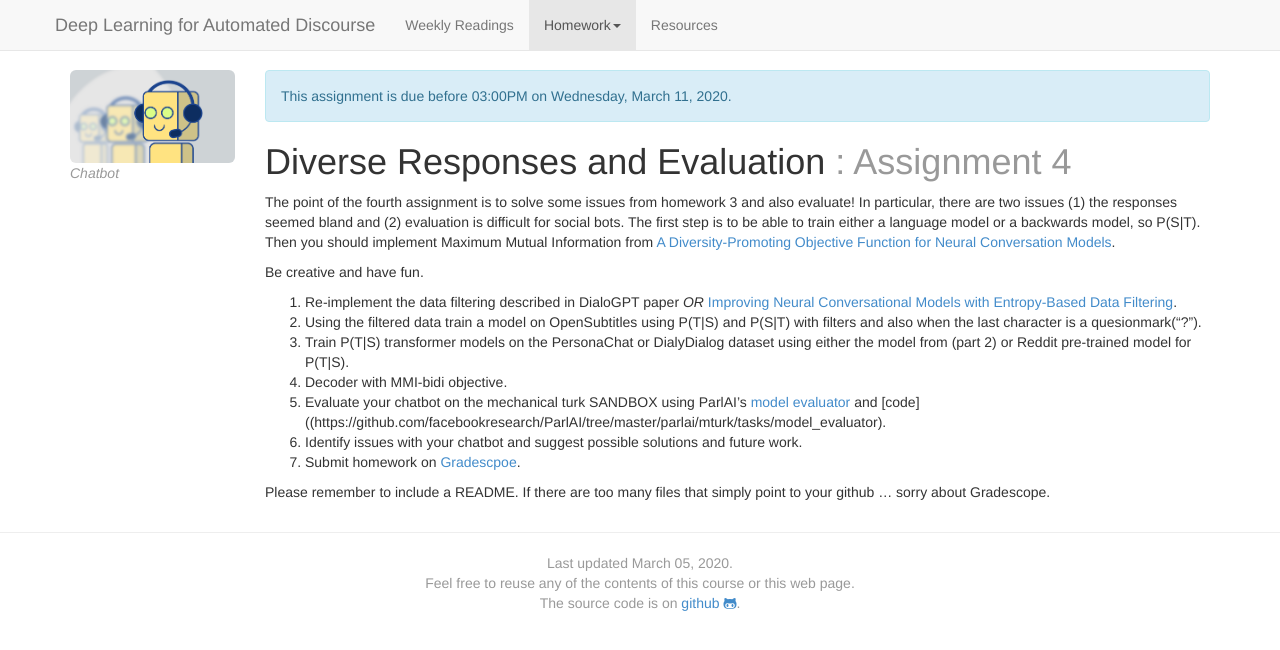
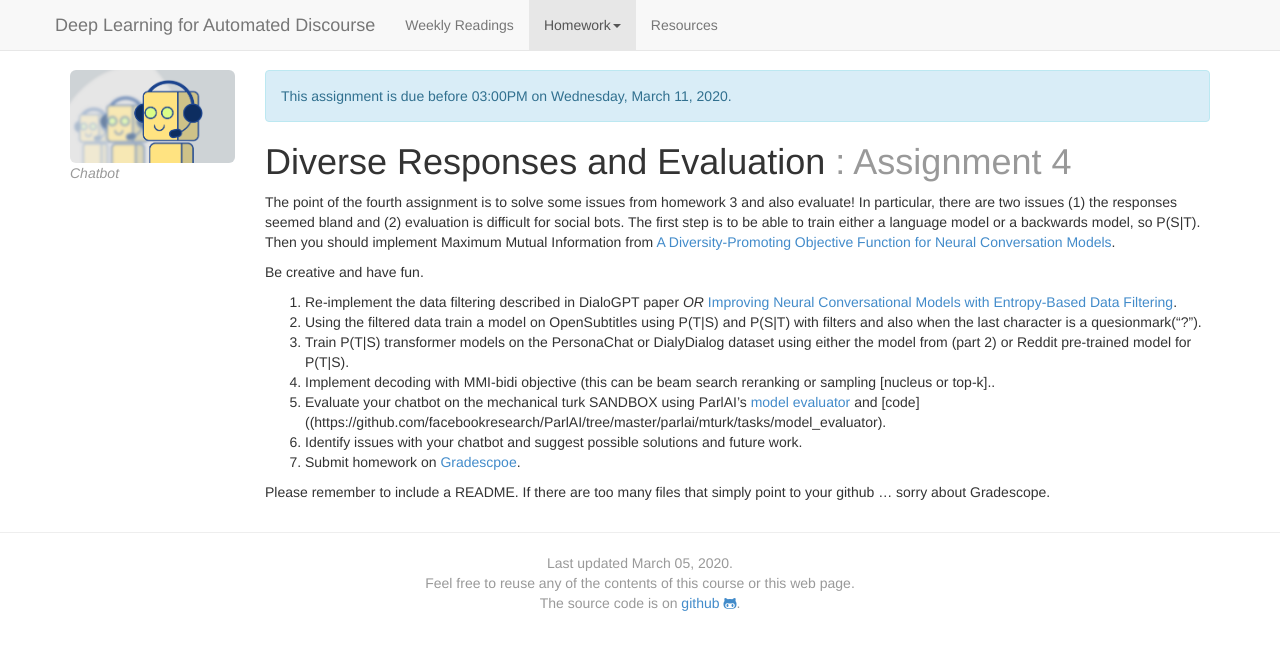
Before and after one commit to dialog-systems-class/dialog-systems-class.github.io, a Jekyll site: the page built from assignment4.md, in a window 1280 px wide. Shown: the top 650 px of the page. Built offline with Jekyll 4.4.1, drawn with Linux system fonts in a browser that asks for light colours; nearby versions of some CDN libraries.

Commit message:
try to make the assignment a bit more clear.

```diff
--- a/assignment4.md
+++ b/assignment4.md
@@ -35,7 +35,7 @@ Be creative and have fun.
 1. Re-implement the data filtering described in DialoGPT paper _OR_ [Improving Neural Conversational Models with Entropy-Based Data Filtering](https://www.aclweb.org/anthology/P19-1567/).
 2. Using the filtered data train a model on OpenSubtitles using P(T\|S) and P(S\|T) with filters and also when the last character is a quesionmark("?").
 3. Train P(T\|S) transformer models on the PersonaChat or DialyDialog dataset using either the model from (part 2) or  Reddit pre-trained model for P(T\|S).
-4. Decoder with MMI-bidi objective.
+4. Implement decoding with  MMI-bidi objective (this can be beam search reranking or sampling [nucleus or top-k]..
 5. Evaluate your chatbot on the mechanical turk SANDBOX using ParlAI's [model evaluator](https://parl.ai/docs/tutorial_mturk.html) and [code]((https://github.com/facebookresearch/ParlAI/tree/master/parlai/mturk/tasks/model_evaluator).
 6. Identify issues with your chatbot and suggest possible solutions and future work.
 7. Submit homework on [Gradescpoe](https://www.gradescope.com/courses/85654).
```
